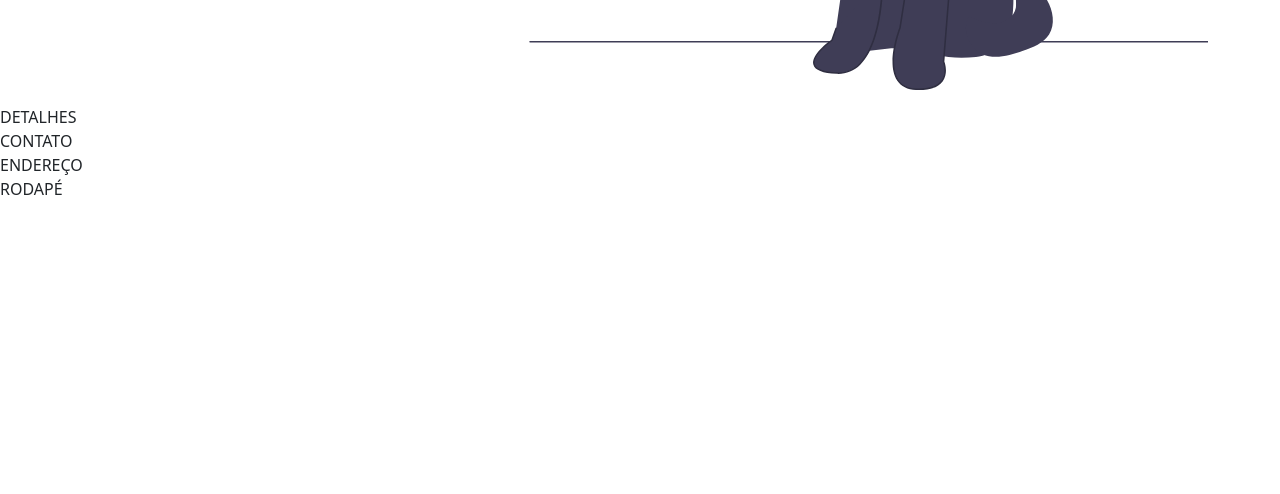
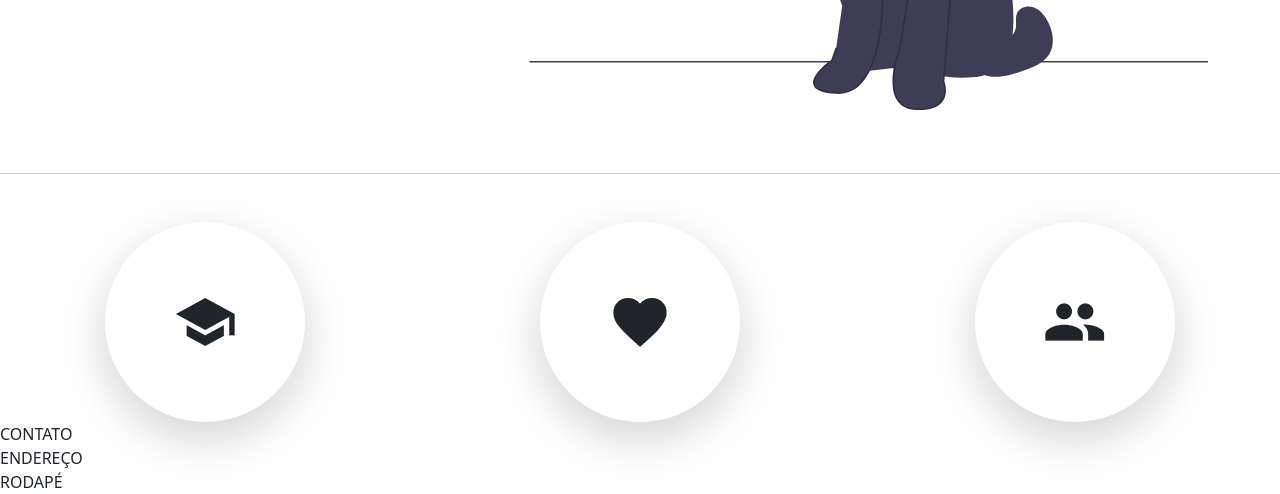
Before and after one commit to fniellylima/landing-page-fs13, a plain HTML site: page index.html in a window 1280 px wide. Shown: the part 351-845 px from the top of the page. Before the commit the page ends 800 px from the top, so only its background shows below. Drawn offline with nearby package versions, Linux system fonts and the light colour scheme.

Commit message:
adicionei a sessao dos detalhes

```diff
--- a/css/custom.css
+++ b/css/custom.css
@@ -6,3 +6,28 @@
 .col>img{
     height: 370px;
 }
+
+.carousel-item {
+    margin-top: 20px;
+}
+
+.custom-details {
+    width: 200px;
+    height: 200px;
+    border-radius: 100%;
+    margin: auto;
+    display: flex;
+    align-items: center;
+    justify-content: center;
+}
+
+.custom-details i {
+    font-size: 4rem;
+    transition: 1s;
+}
+
+.custom-details:hover i {
+    color: blue;
+    transform: rotate(-720deg) scale(1.2);
+    transition: 2s;
+}
--- a/index.html
+++ b/index.html
@@ -6,7 +6,7 @@
     <meta name="viewport" content="width=device-width, initial-scale=1.0">
     <title>Document</title>
     <link href="https://cdn.jsdelivr.net/npm/bootstrap@5.3.0-alpha1/dist/css/bootstrap.min.css" rel="stylesheet" integrity="sha384-GLhlTQ8iRABdZLl6O3oVMWSktQOp6b7In1Zl3/Jr59b6EGGoI1aFkw7cmDA6j6gD" crossorigin="anonymous">
-
+    <link href="https://fonts.googleapis.com/css2?family=Material+Icons"rel="stylesheet">
     <link rel="stylesheet" href="css/custom.css">
 </head>
 <body>
@@ -100,8 +100,26 @@
           </div>
     </header>
 
-    <section>
-        DETALHES
+    <hr class="mt-5 mb-5">
+
+    <section class="row text-center mt-5">
+        <div class="col">
+            <article class="custom-details shadow-lg">
+                <i class="material-icons">school</i>
+            </article>
+        </div>
+
+        <div class="col">
+            <article class="custom-details shadow-lg">
+                <i class="material-icons">favorite</i>
+            </article>
+        </div>
+
+        <div class="col">
+            <article class="custom-details shadow-lg">
+                <i class="material-icons">group</i>
+            </article>
+        </div>
     </section>
 
     <section>
```
